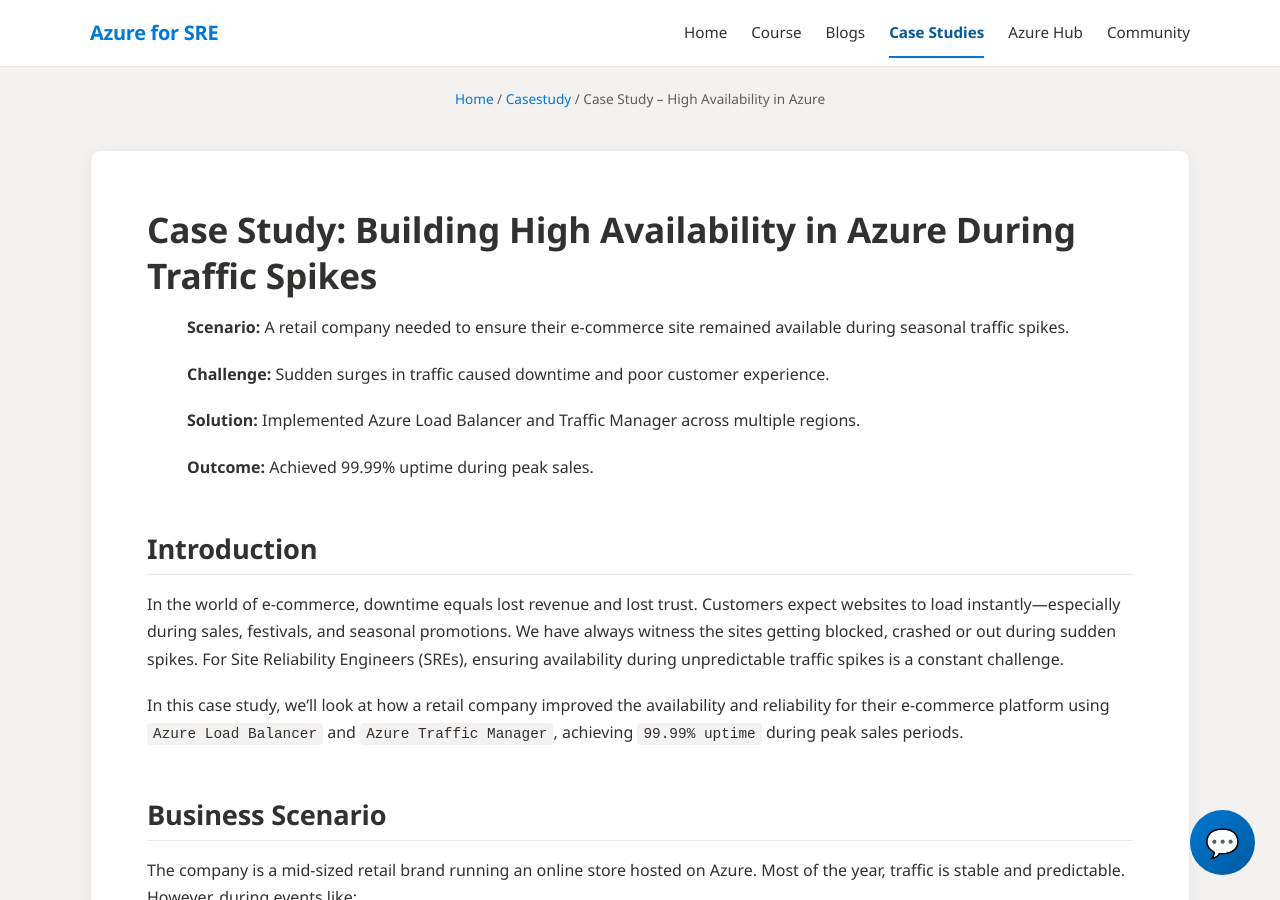
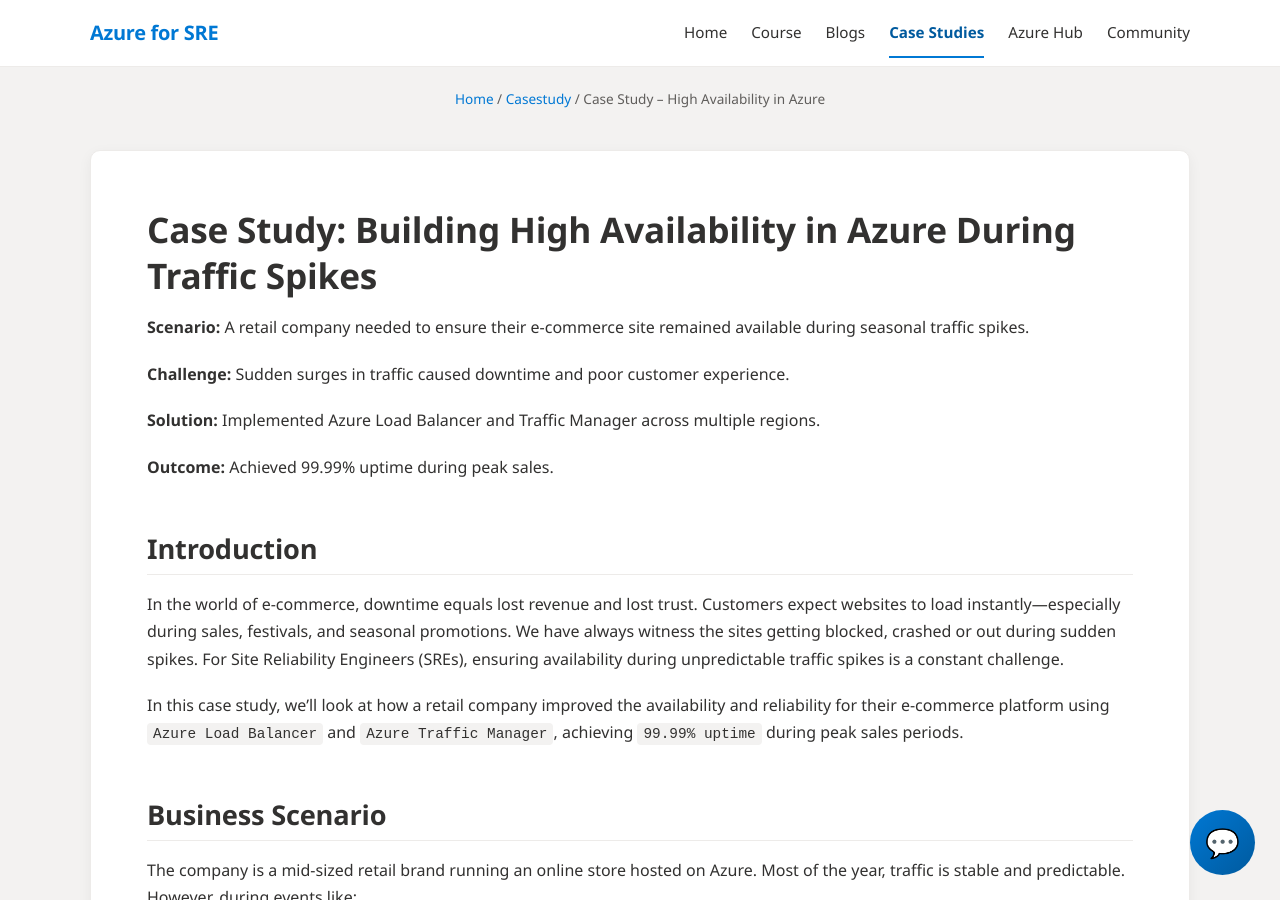
Before and after one commit to Abhiram-Mangde/Course-Azure-for-SREs, a Jekyll site: the page built from docs/casestudy/High-Availability/index.md, in a window 1280 px wide and 900 px high. Built offline with Jekyll 4.4.1, drawn with Linux system fonts in a browser that asks for light colours; a script that is not in the unit is left out.

Commit message:
minor changes for clean view

```diff
--- a/docs/casestudy/High-Availability/index.md
+++ b/docs/casestudy/High-Availability/index.md
@@ -4,13 +4,13 @@
 ---
 
 # Case Study: Building High Availability in Azure During Traffic Spikes
->**Scenario:** A retail company needed to ensure their e-commerce site remained available during seasonal traffic spikes.
+**Scenario:** A retail company needed to ensure their e-commerce site remained available during seasonal traffic spikes.
 
-> **Challenge:** Sudden surges in traffic caused downtime and poor customer experience.
+**Challenge:** Sudden surges in traffic caused downtime and poor customer experience.
 
-> **Solution:** Implemented Azure Load Balancer and Traffic Manager across multiple regions.
+**Solution:** Implemented Azure Load Balancer and Traffic Manager across multiple regions.
 
-> **Outcome:** Achieved 99.99% uptime during peak sales.
+**Outcome:** Achieved 99.99% uptime during peak sales.
 
 
 ## Introduction
```
Also changed, not shown: docs/blogs/understand-networking.md (+0 -1 lines).
